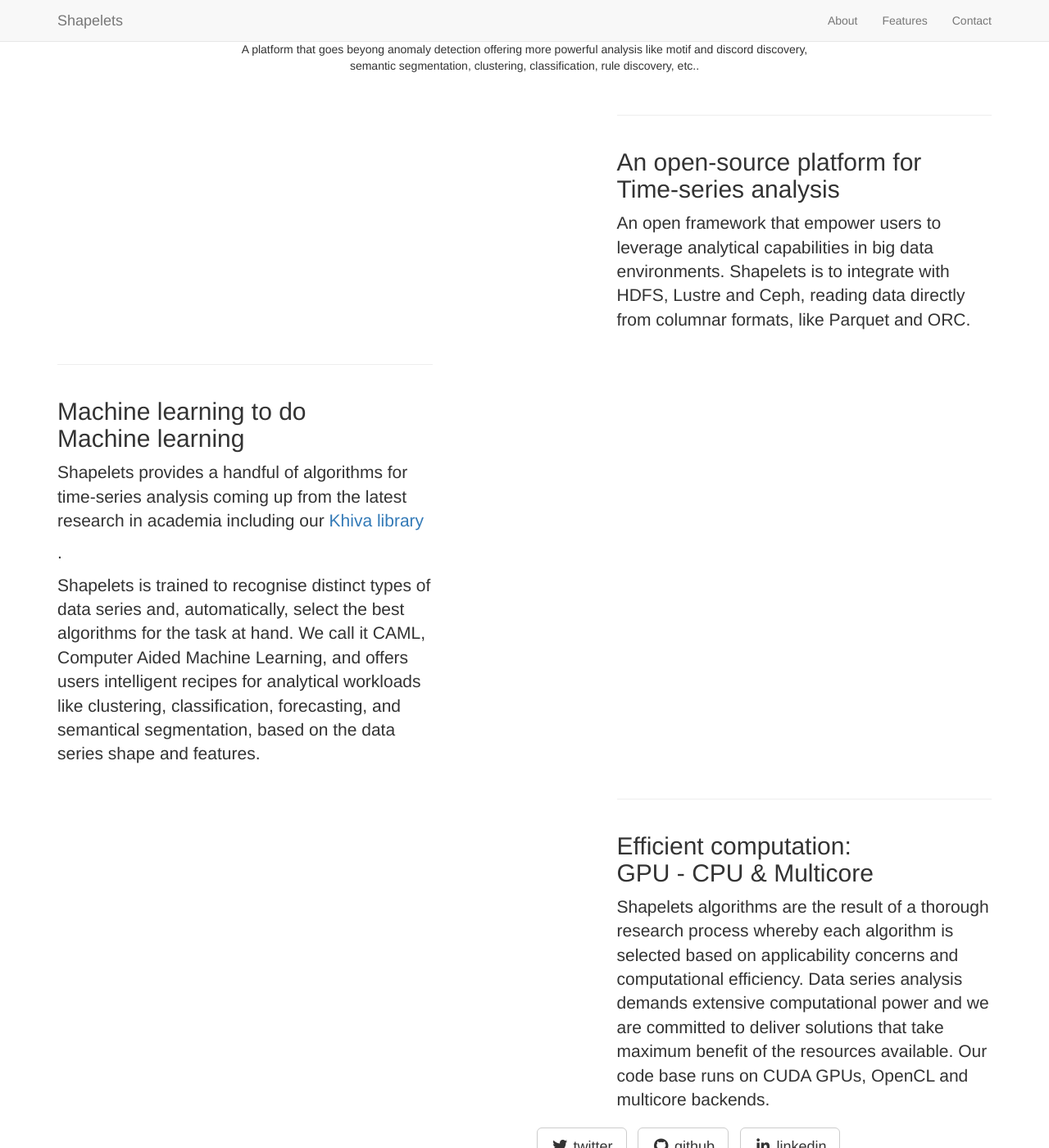
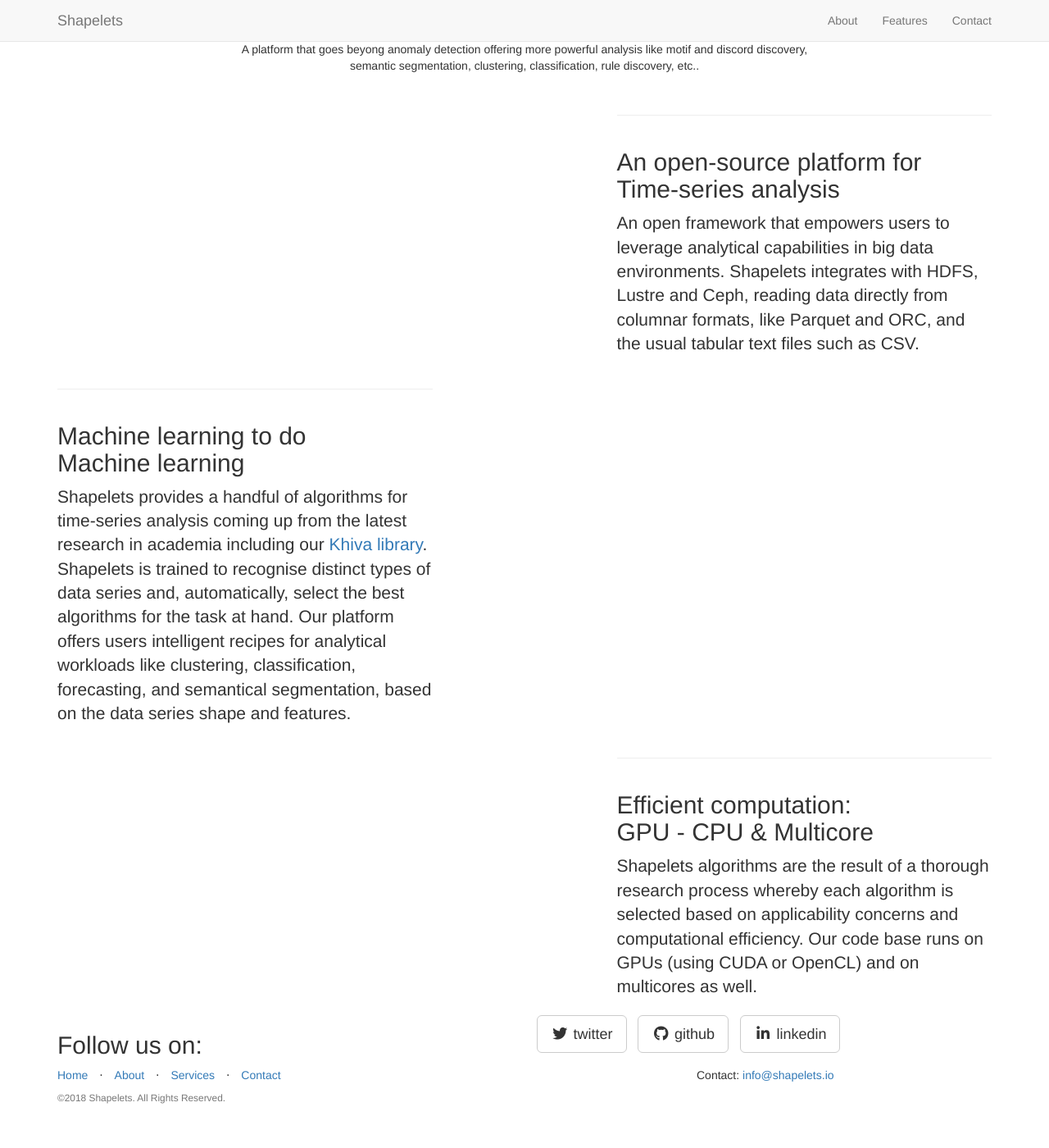
Before and after one commit to shapelets/shapelets.github.io, a Jekyll site: the page built from _posts/2014-09-22-services-2.markdown, in a window 1280 px wide and 1400 px high, scrolled down 369 px. Shown: the whole window at 82% size. Built offline with Jekyll 4.4.1, drawn with Linux system fonts in a browser that asks for light colours; nearby versions of some CDN libraries; library files that are not in the unit come from our copies; after the commit the page ends 1727 px from its top, so only the background shows below that.

Commit message:
Commit master changes

```diff
--- a/_posts/2014-09-21-services-1.markdown
+++ b/_posts/2014-09-21-services-1.markdown
@@ -5,4 +5,4 @@
 title: An open-source platform for<br>Time-series analysis
 description: |
 ---
-An open framework that empower users to leverage analytical capabilities in big data environments. Shapelets is to integrate with HDFS, Lustre and Ceph, reading data directly from columnar formats, like Parquet and ORC.
+An open framework that empowers users to leverage analytical capabilities in big data environments. Shapelets integrates with HDFS, Lustre and Ceph, reading data directly from columnar formats, like Parquet and ORC, and the usual tabular text files such as CSV.
--- a/_posts/2014-09-22-services-2.markdown
+++ b/_posts/2014-09-22-services-2.markdown
@@ -5,5 +5,5 @@
 title: Machine learning to do<br>Machine learning
 description: |
 ---
-  <p>Shapelets provides a handful of algorithms for time-series analysis coming up from the latest research in academia including our <a href="https://github.com/shapelets/khiva">Khiva library</a></p>.
-  <p>Shapelets is trained to recognise distinct types of data series and, automatically, select the best algorithms for the task at hand. We call it CAML, Computer Aided Machine Learning, and offers users intelligent recipes for analytical workloads like clustering, classification, forecasting, and semantical segmentation, based on the data series shape and features.</p>
+  Shapelets provides a handful of algorithms for time-series analysis coming up from the latest research in academia including our <a href="https://github.com/shapelets/khiva">Khiva library</a>.
+  Shapelets is trained to recognise distinct types of data series and, automatically, select the best algorithms for the task at hand. Our platform offers users intelligent recipes for analytical workloads like clustering, classification, forecasting, and semantical segmentation, based on the data series shape and features.
--- a/_posts/2014-09-23-services-3.markdown
+++ b/_posts/2014-09-23-services-3.markdown
@@ -5,4 +5,4 @@
 title: Efficient computation:<br>GPU - CPU & Multicore
 description: |
 ---
-Shapelets algorithms are the result of a thorough research process whereby each algorithm is selected based on applicability concerns and computational efficiency. Data series analysis demands extensive computational power and we are committed to deliver solutions that take maximum benefit of the resources available. Our code base runs on CUDA GPUs, OpenCL and multicore backends.
+Shapelets algorithms are the result of a thorough research process whereby each algorithm is selected based on applicability concerns and computational efficiency. Our code base runs on GPUs (using CUDA or OpenCL) and on multicores as well.
```
